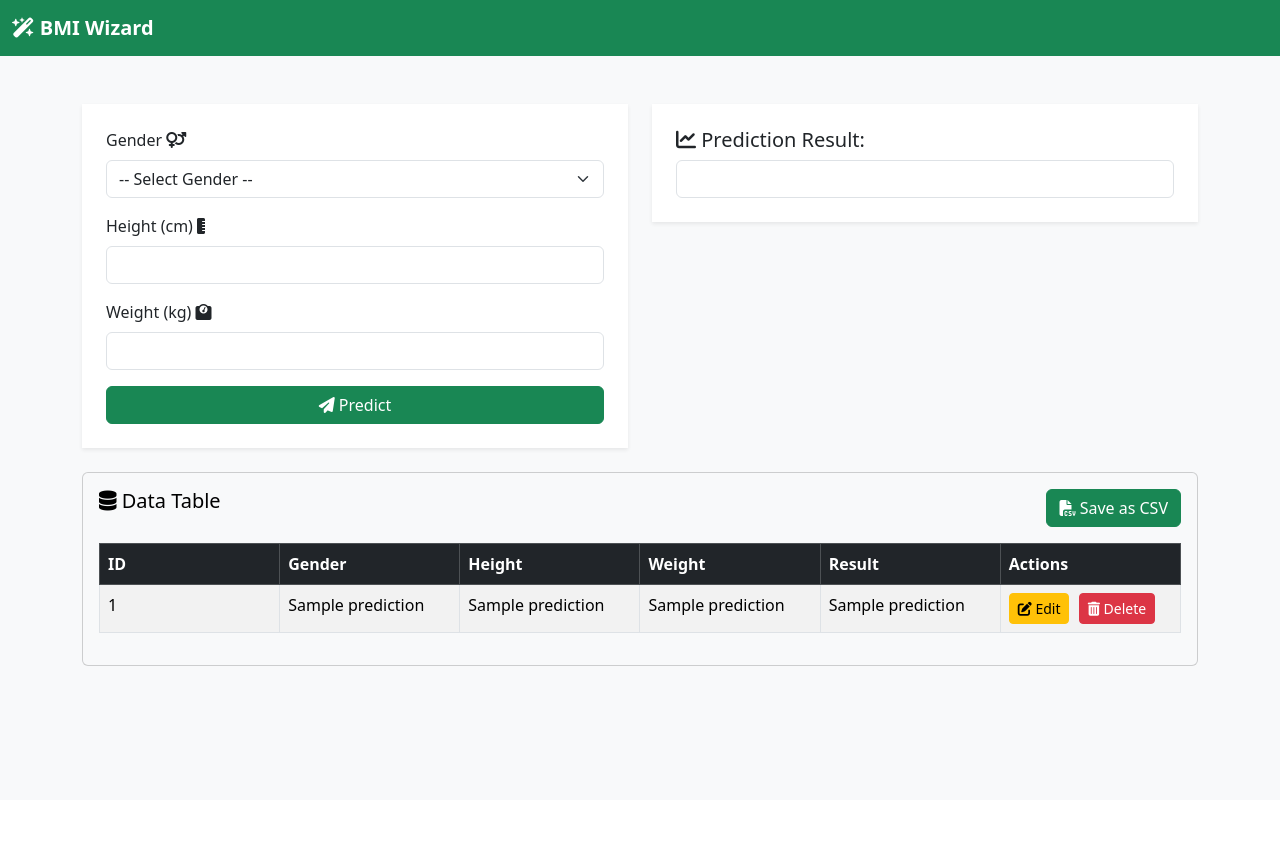
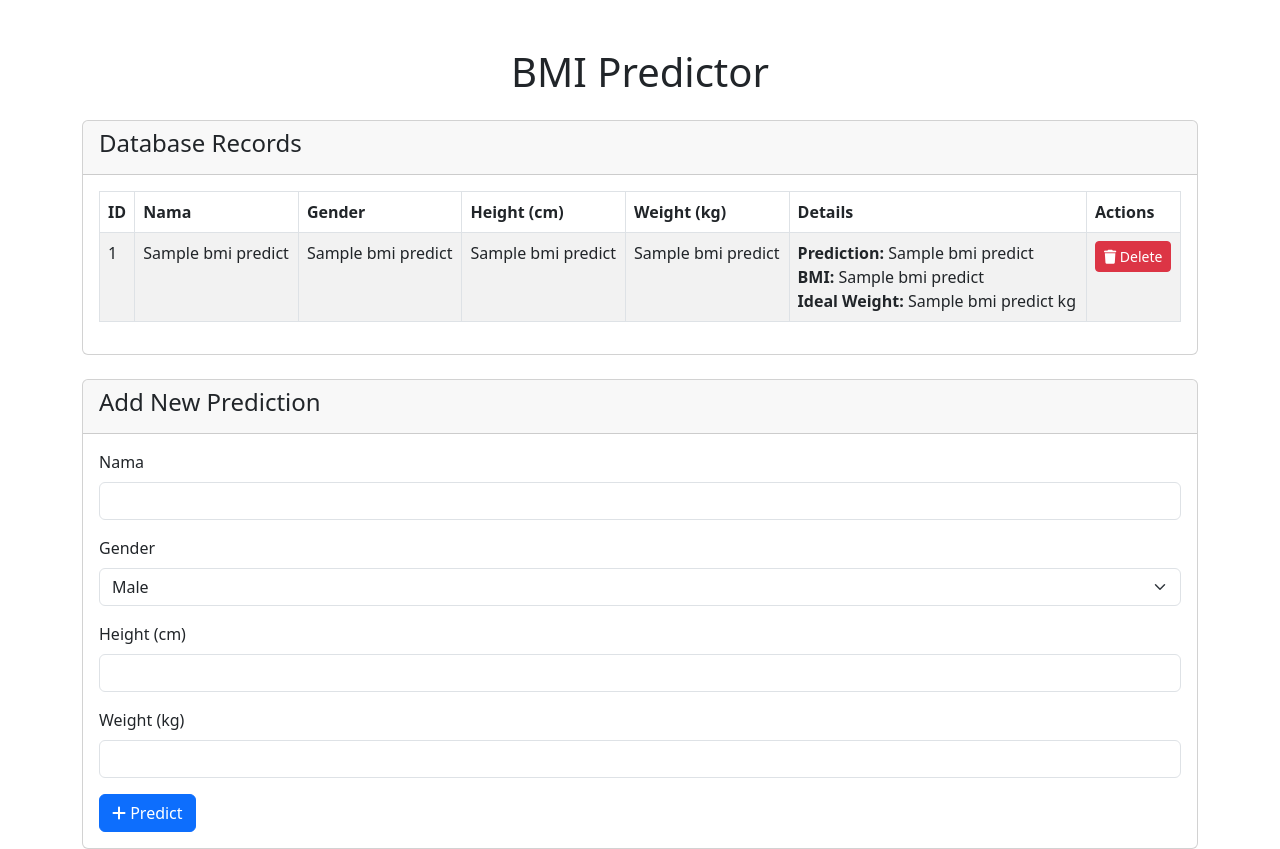
Before and after one commit to BlackBox-Ops/ML-BMI-Predict-, a Flask app: page / in a window 1280 px wide. Before the commit the page ends 666 px from the top, so only its background shows below. Run offline with Flask 3, Linux system fonts and the light colour scheme; a database or web service that is not in the repository returns one stand-in record (values such as "Sample title"); parts of the project's set-up code (start-up, migrations or seed data) failed here and were passed over; some libraries are stand-ins or nearby versions.

Commit message:
melakukan uji coba untuk menampilkan berat badan ideal, prediksi dan bmi

```diff
--- a/app.py
+++ b/app.py
@@ -1,24 +1,28 @@
-# app.py
-from flask import Flask, render_template, request, redirect, url_for
-from flask import request, render_template, jsonify
-
-import psycopg2
+from flask import Flask, request, jsonify, render_template, redirect, url_for
+from dotenv import load_dotenv
 import joblib
 import numpy as np
+import os
+import psycopg2
+import logging
 
-# Load model joblib
+# Load environment variables from .env file
+load_dotenv()
+
+# Configure logging
+logging.basicConfig(level=logging.DEBUG)
+
+# Load machine learning model
 MODEL_PATH = "voting_classifier_model.joblib"
 
-# PostgreSQL connection setup
-DATABASE_URI = {
-    'dbname': "predictions",
-    'user': "postgres",
-    'password': "admin",
-    'host': "localhost",
-    'port': "5432"
-}
+# Database connection settings from environment variables
+DB_HOST = os.getenv('DB_HOST')
+DB_NAME = os.getenv('DB_NAME')
+DB_USER = os.getenv('DB_USER')
+DB_PASSWORD = os.getenv('DB_PASSWORD')
+DB_PORT = os.getenv('DB_PORT')
 
-# Define the label mapping
+# Label mapping for BMI prediction results
 LABEL_MAPPING = {
     0: "Extremely Weak",
     1: "Weak",
@@ -28,77 +32,140 @@ LABEL_MAPPING = {
     5: "Extreme Obesity"
 }
 
+# Initialize Flask app
 app = Flask(__name__)
 
-# Load model
+# Load machine learning model function
 def load_model(path):
     try:
         return joblib.load(path)
     except Exception as e:
         raise RuntimeError(f"Failed to load model: {e}")
 
-# Initialize PostgreSQL connection
-def get_db_connection():
-    return psycopg2.connect(**DATABASE_URI)
-
-# Load the model
+# Load the machine learning model
 model = load_model(MODEL_PATH)
 
+# Database connection function
+def get_db_connection():
+    return psycopg2.connect(
+        dbname=DB_NAME,
+        user=DB_USER,
+        password=DB_PASSWORD,
+        host=DB_HOST,
+        port=DB_PORT
+    )
+
+# Function to calculate BMI
+def calculate_bmi(height, weight):
+    height_m = height / 100  # Convert height to meters
+    return round(weight / (height_m ** 2), 2)
+
+# Function to calculate ideal weight
+def calculate_ideal_weight(gender, height):
+    if gender.lower() == "male":
+        return round((height - 100) - ((height - 100) * 0.1), 2)
+    else:  # Female
+        return round((height - 100) - ((height - 100) * 0.15), 2)
+
+# Function to reorder IDs starting from 1
+def reorder_ids():
+    conn = get_db_connection()
+    cur = conn.cursor()
+    try:
+        cur.execute("""
+            ALTER SEQUENCE bmi_predict_id_seq RESTART WITH 1;
+            UPDATE bmi_predict SET id = DEFAULT;
+        """)
+        conn.commit()
+    finally:
+        cur.close()
+        conn.close()
+
+# Route to display all records from the database
 @app.route('/')
 def index():
     conn = get_db_connection()
     cur = conn.cursor()
-    cur.execute("SELECT * FROM predictions;")
+    cur.execute("SELECT * FROM bmi_predict;")
     rows = cur.fetchall()
     cur.close()
     conn.close()
-    return render_template('index.html', rows=[{
-        'id': r[0], 'gender': r[1], 'height': r[2], 'weight': r[3], 'result': r[4]
-    } for r in rows])
 
+    # Convert query result to a list of dictionaries
+    rows = [
+        {
+            'id': row[0],
+            'nama': row[1],
+            'gender': row[2],
+            'height': row[3],
+            'weight': row[4],
+            'status': row[5],
+            'bmi': row[6],
+            'ideal_weight': row[7]
+        }
+        for row in rows
+    ]
+    return render_template('app.html', rows=rows)
 
-@app.route('/predict', methods=["POST"])
+# Route for BMI prediction and storing the result in the database
+@app.route('/predict', methods=['POST'])
 def predict_bmi():
-    """Handle BMI prediction and store results in the database."""
     try:
         data = request.get_json()
+        nama = data["nama"]
         gender = "Male" if data["gender"] == 0 else "Female"
         height = data["height"]
         weight = data["weight"]
 
+        # Calculate BMI
+        bmi = calculate_bmi(height, weight)
+
+        # Calculate ideal weight
+        ideal_weight = calculate_ideal_weight(gender, height)
+
         # Prepare data for prediction
-        input_data = np.array([[data["gender"], height, weight]])
+        input_data = np.array([[data['gender'], height, weight]])
         prediction = model.predict(input_data)
 
-        # Map prediction to label
+        # Map prediction result to label
         prediction_label = LABEL_MAPPING.get(prediction[0], "Unknown")
 
         # Store prediction in the database
         conn = get_db_connection()
         cur = conn.cursor()
         cur.execute(
-            "INSERT INTO predictions (gender, height, weight, result) VALUES (%s, %s, %s, %s)",
-            (gender, height, weight, prediction_label)
+            "INSERT INTO bmi_predict (nama, gender, height, weight, bmi, status, ideal_weight) VALUES (%s, %s, %s, %s, %s, %s, %s)",
+            (nama, gender, height, weight, bmi, prediction_label, ideal_weight)
         )
         conn.commit()
         cur.close()
         conn.close()
 
-        return jsonify({"prediction": prediction_label})
+        # Reorder IDs after inserting new data
+        reorder_ids()
+
+        return jsonify({'prediction': prediction_label, 'bmi': bmi, 'ideal_weight': ideal_weight})
 
     except Exception as e:
         return jsonify({"error": f"Prediction error: {e}"}), 500
 
+# Route to delete a record from the database
 @app.route('/delete/<int:id>', methods=['POST'])
 def delete(id):
-    """Delete a prediction from the database."""
     conn = get_db_connection()
     cur = conn.cursor()
-    cur.execute("DELETE FROM predictions WHERE id = %s", (id,))
-    conn.commit()
-    cur.close()
-    conn.close()
+    try:
+        cur.execute("DELETE FROM bmi_predict WHERE id = %s", (id,))
+        conn.commit()
+    finally:
+        cur.close()
+        conn.close()
+
+    # Reorder IDs after deletion
+    reorder_ids()
+
     return redirect(url_for('index'))
 
+# Run the Flask app
 if __name__ == '__main__':
     app.run(debug=True)
--- /dev/null
+++ b/templates/app.html
@@ -0,0 +1,123 @@
+<!DOCTYPE html>
+<html lang="en">
+<head>
+    <meta charset="UTF-8">
+    <meta name="viewport" content="width=device-width, initial-scale=1.0">
+    <title>BMI Predictor</title>
+    <link href="https://cdn.jsdelivr.net/npm/bootstrap@5.3.0/dist/css/bootstrap.min.css" rel="stylesheet">
+    <link href="https://cdnjs.cloudflare.com/ajax/libs/font-awesome/6.0.0-beta3/css/all.min.css" rel="stylesheet">
+</head>
+<body>
+    <div class="container mt-5">
+        <h1 class="text-center mb-4">BMI Predictor</h1>
+
+        <!-- Table displaying all records -->
+        <div class="card mb-4">
+            <div class="card-header">
+                <h4>Database Records</h4>
+            </div>
+            <div class="card-body">
+                <table class="table table-bordered table-striped">
+                    <thead>
+                        <tr>
+                            <th>ID</th>
+                            <th>Nama</th>
+                            <th>Gender</th>
+                            <th>Height (cm)</th>
+                            <th>Weight (kg)</th>
+                            <th>Details</th>
+                            <th>Actions</th>
+                        </tr>
+                    </thead>
+                    <tbody>
+                        {% for row in rows %}
+                        <tr>
+                            <td>{{ row.id }}</td>
+                            <td>{{ row.nama }}</td>
+                            <td>{{ row.gender }}</td>
+                            <td>{{ row.height }}</td>
+                            <td>{{ row.weight }}</td>
+                            <td>
+                                <strong>Prediction:</strong> {{ row.status }}<br>
+                                <strong>BMI:</strong> {{ row.bmi }}<br>
+                                <strong>Ideal Weight:</strong> {{ row.ideal_weight }} kg
+                            </td>
+                            <td>
+                                <form action="{{ url_for('delete', id=row.id) }}" method="post" class="d-inline">
+                                    <button type="submit" class="btn btn-danger btn-sm">
+                                        <i class="fas fa-trash"></i> Delete
+                                    </button>
+                                </form>
+                            </td>
+                        </tr>
+                        {% endfor %}
+                    </tbody>
+                </table>
+            </div>
+        </div>
+
+        <!-- Form to add new prediction -->
+        <div class="card">
+            <div class="card-header">
+                <h4>Add New Prediction</h4>
+            </div>
+            <div class="card-body">
+                <form id="predict-form">
+                    <div class="mb-3">
+                        <label for="nama" class="form-label">Nama</label>
+                        <input type="text" id="nama" name="nama" class="form-control" required>
+                    </div>
+                    <div class="mb-3">
+                        <label for="gender" class="form-label">Gender</label>
+                        <select id="gender" name="gender" class="form-select" required>
+                            <option value="0">Male</option>
+                            <option value="1">Female</option>
+                        </select>
+                    </div>
+                    <div class="mb-3">
+                        <label for="height" class="form-label">Height (cm)</label>
+                        <input type="number" id="height" name="height" class="form-control" required>
+                    </div>
+                    <div class="mb-3">
+                        <label for="weight" class="form-label">Weight (kg)</label>
+                        <input type="number" id="weight" name="weight" class="form-control" required>
+                    </div>
+                    <button type="submit" class="btn btn-primary">
+                        <i class="fas fa-plus"></i> Predict
+                    </button>
+                </form>
+            </div>
+        </div>
+    </div>
+
+    <script src="https://code.jquery.com/jquery-3.6.0.min.js"></script>
+    <script src="https://cdn.jsdelivr.net/npm/bootstrap@5.3.0/dist/js/bootstrap.bundle.min.js"></script>
+    <script>
+        $(document).ready(function () {
+            $('#predict-form').on('submit', function (event) {
+                event.preventDefault();
+                const formData = {
+                    nama: $('#nama').val(),
+                    gender: parseInt($('#gender').val()),
+                    height: parseInt($('#height').val()),
+                    weight: parseInt($('#weight').val())
+                };
+
+                $.ajax({
+                    url: '/predict',
+                    type: 'POST',
+                    contentType: 'application/json',
+                    data: JSON.stringify(formData),
+                    success: function (response) {
+                        alert(`Prediction: ${response.prediction}\nBMI: ${response.bmi}\nIdeal Weight: ${response.ideal_weight}`);
+                        location.reload();
+                    },
+                    error: function (xhr) {
+                        alert(`Error: ${xhr.responseJSON.error}`);
+                    }
+                });
+            });
+        });
+    </script>
+</body>
+</html>
--- a/templates/index.html
+++ /dev/null
@@ -1,140 +0,0 @@
-<!DOCTYPE html>
-<html lang="en">
-<head>
-    <meta charset="UTF-8">
-    <meta name="viewport" content="width=device-width, initial-scale=1.0">
-    <title>Health Magus</title>
-    <!-- Bootstrap CSS -->
-    <link href="https://cdn.jsdelivr.net/npm/bootstrap@5.3.0-alpha3/dist/css/bootstrap.min.css" rel="stylesheet">
-    <!-- Font Awesome -->
-    <link href="https://cdnjs.cloudflare.com/ajax/libs/font-awesome/6.5.1/css/all.min.css" rel="stylesheet">
-    <style>
-        .table-actions button {
-            margin-right: 5px;
-        }
-        .navbar-custom {
-            background-color: #28a745; /* Green color */
-        }
-        .navbar-custom .navbar-brand {
-            color: #fff;
-            font-weight: bold;
-        }
-        .card-secondary {
-            background-color: #f8f9fa; /* Light gray */
-            color: black;
-        }
-        .table {
-            table-layout: fixed;
-            width: 100%;
-            background-color: #ffffff; /* White table background */
-        }
-        .table td, .table th {
-            word-wrap: break-word;
-        }
-    </style>
-</head>
-<body class="bg-light">
-    <!-- Navbar Section -->
-    <nav class="navbar navbar-expand-lg navbar-custom bg-success">
-        <div class="container-fluid">
-            <a class="navbar-brand" href="#">
-                <i class="fas fa-wand-magic-sparkles"></i> BMI Wizard
-            </a>
-        </div>
-    </nav>
-
-    <div class="container mt-5">
-        <div class="row">
-            <!-- Form Input Section -->
-            <div class="col-md-6">
-                <form id="bmiForm" class="bg-white p-4 shadow-sm">
-                    <div class="mb-3">
-                        <label for="gender" class="form-label">Gender <i class="fas fa-venus-mars"></i></label>
-                        <select id="gender" class="form-select" required>
-                            <option value="" disabled selected>-- Select Gender --</option>
-                            <option value="0">Male</option>
-                            <option value="1">Female</option>
-                        </select>
-                    </div>
-                    <div class="mb-3">
-                        <label for="height" class="form-label">Height (cm) <i class="fas fa-ruler-vertical"></i></label>
-                        <input type="number" id="height" class="form-control" required>
-                    </div>
-                    <div class="mb-3">
-                        <label for="weight" class="form-label">Weight (kg) <i class="fas fa-weight"></i></label>
-                        <input type="number" id="weight" class="form-control" required>
-                    </div>
-                    <button type="submit" class="btn btn-success w-100">
-                        <i class="fas fa-paper-plane"></i> Predict
-                    </button>
-                </form>
-            </div>
-
-            <!-- Result Section -->
-            <div class="col-md-6">
-                <div class="bg-white p-4 shadow-sm">
-                    <h5><i class="fas fa-chart-line"></i> Prediction Result:</h5>
-                    <input type="text" id="result" class="form-control" readonly>
-                </div>
-
-                <!-- Alert Section -->
-                <div id="alert" class="alert d-none mt-4" role="alert"></div>
-            </div>
-        </div>
-
-        <!-- Data Table Section -->
-        <div class="row mt-4">
-            <div class="col-12">
-                <div class="card card-secondary p-3">
-                    <div class="d-flex justify-content-between mb-3">
-                        <h5 class="mb-0"><i class="fas fa-database"></i> Data Table</h5>
-                        <button id="saveCSV" class="btn btn-success w-10S">
-                            <i class="fas fa-file-csv"></i> Save as CSV
-                        </button>
-                    </div>
-                    <table class="table table-striped table-bordered">
-                        <thead class="table-dark">
-                            <tr>
-                                <th>ID</th>
-                                <th>Gender</th>
-                                <th>Height</th>
-                                <th>Weight</th>
-                                <th>Result</th>
-                                <th>Actions</th>
-                            </tr>
-                        </thead>
-                        <tbody id="historyTable">
-                            {% for row in rows %}
-                            <tr>
-                                <td>{{ row.id }}</td>
-                                <td>{{ row.gender }}</td>
-                                <td>{{ row.height }}</td>
-                                <td>{{ row.weight }}</td>
-                                <td>{{ row.result }}</td>
-                                <td class="table-actions">
-                                    <form action="/edit/{{ row.id }}" method="get" style="display:inline;">
-                                        <button type="submit" class="btn btn-warning btn-sm">
-                                            <i class="fas fa-edit"></i> Edit
-                                        </button>
-                                    </form>
-                                    <form action="/delete/{{ row.id }}" method="post" style="display:inline;">
-                                        <button type="submit" class="btn btn-danger btn-sm">
-                                            <i class="fas fa-trash-alt"></i> Delete
-                                        </button>
-                                    </form>
-                                </td>
-                            </tr>
-                            {% endfor %}
-                        </tbody>
-                    </table>
-                </div>
-            </div>
-        </div>
-    </div>
-
-    <!-- Bootstrap JS Bundle -->
-    <script src="https://cdn.jsdelivr.net/npm/bootstrap@5.3.0-alpha3/dist/js/bootstrap.bundle.min.js"></script>
-    <!-- Custom JavaScript -->
-    <script src="../static/js/prediction.js"></script>
-</body>
-</html>
--- a/templates/test1.html
+++ b/templates/test1.html
@@ -53,7 +53,7 @@
                 <th>Height (cm)</th>
                 <th>Weight (kg)</th>
                 <th>BMI</th>
-                <th>Result</th>
+                <th>Status</th>
                 <th>Actions</th>
             </tr>
         </thead>
```
